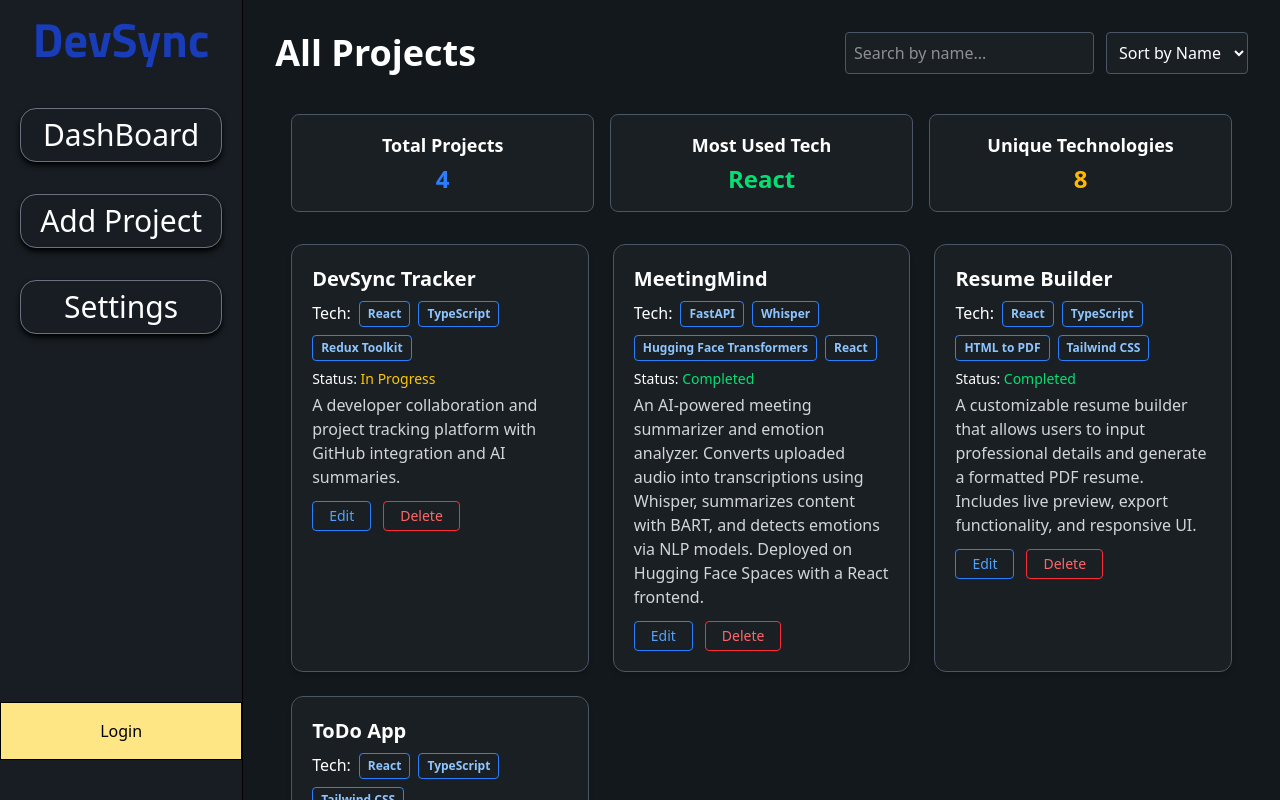
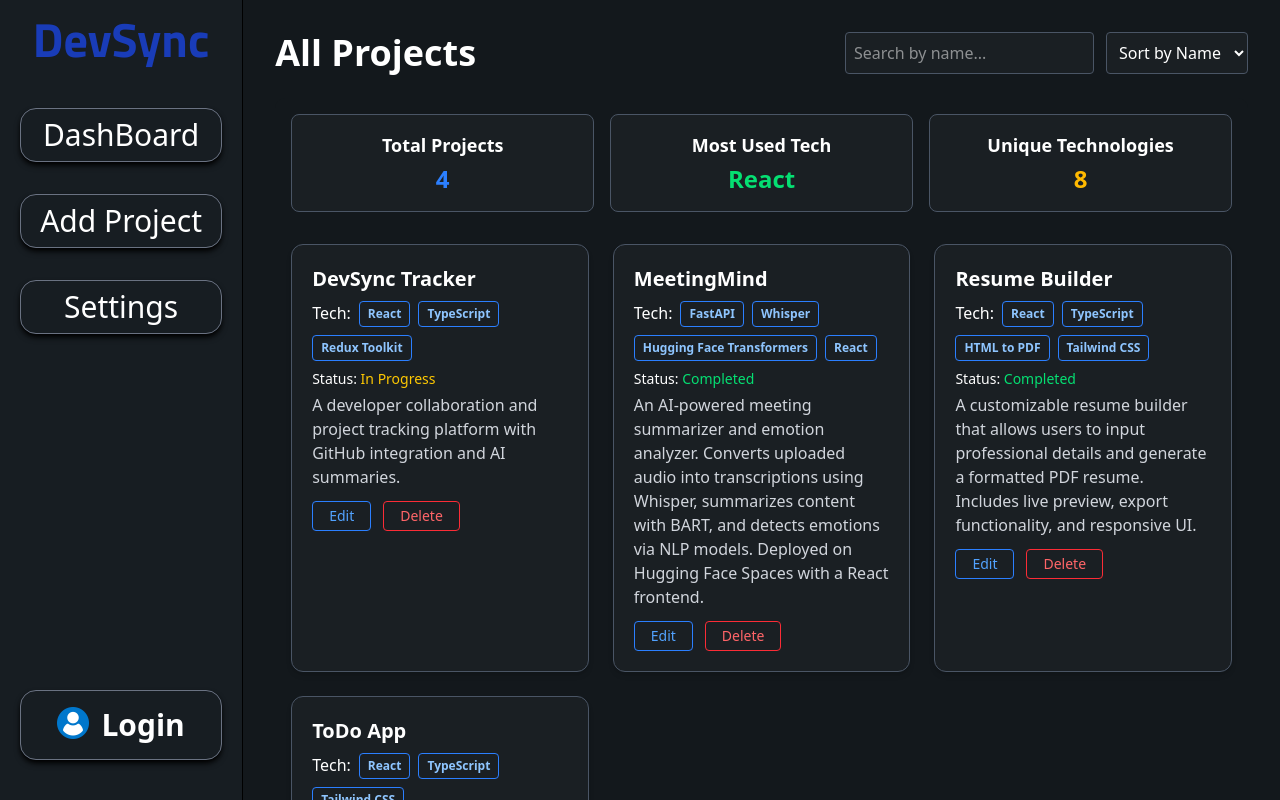
Before and after one commit to 102rupeshsharma/DevSync, a React (Vite) app in the folder frontend/: page / in a window 1280 px wide. Shown: the top 800 px of the page. Built offline with nearby package versions, Linux system fonts and the light colour scheme.

Commit message:
added login button

```diff
--- a/frontend/src/pages/Home.tsx
+++ b/frontend/src/pages/Home.tsx
@@ -3,6 +3,7 @@ import { DashBoard } from '../components/Dashboard'
 import { AddProject } from '../components/AddPoject';
 import { Settings } from '../components/Settings';
 import type { Project } from '../Interfaces/project';
+import UserIcon  from '../assets/User-icon.png'
 
 export const Home = () => {
     const [activePage, setActivePage] = useState<String>("dashBoard");
@@ -30,8 +31,8 @@ export const Home = () => {
                         <button onClick={() => setActivePage('settings')} className="my-2 mx-2 p-2 rounded-2xl w-full border-1 border-gray-500 shadow-md shadow-black text-white cursor-pointer">Settings</button>
                     </div>
 
-                    <div className="mt-auto p-4 mb-10 text-center border bg-amber-200">
-                        Login
+                    <div className="flex justify-center gap-3 mx-5 rounded-2xl border border-gray-500 shadow-md shadow-black text-white cursor-pointer mt-auto p-4 mb-10 text-center">
+                        <span> <img className="w-8 h-8" src={UserIcon} alt="user-icon" /> </span><span className='text-3xl font-bold text-white'>Login</span>
                     </div>
                 </div>
 
```
Also changed, not shown: frontend/src/assets/User-icon.png (added).
